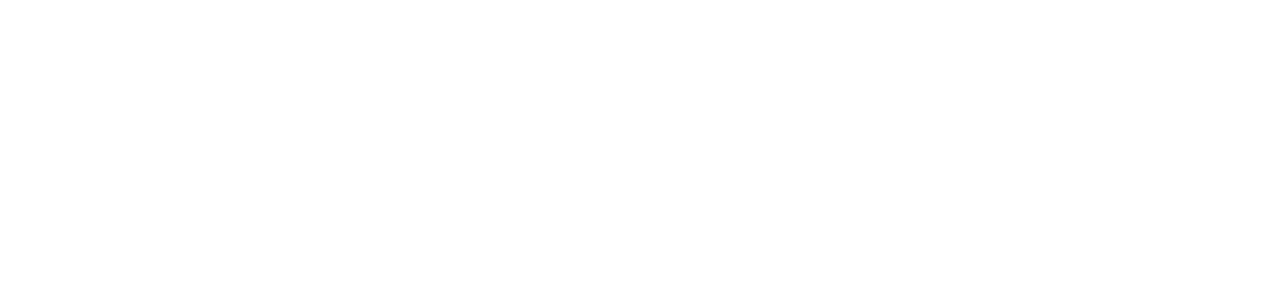
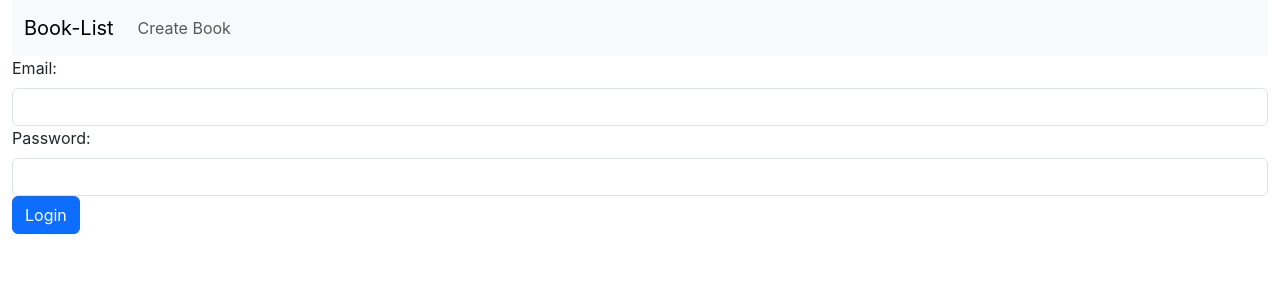
Before and after one commit to alKaras/RestAPI_Book, a React (Create React App) app in the folder client/: page /auth/login in a window 1280 px wide. Before the commit this address had no page. Shown: the top 300 px of the page. Built offline with nearby package versions, Linux system fonts and the light colour scheme; the HTML template or start-up script is replaced by a standard one.

Commit message:
added login component

```diff
--- a/client/src/App.js
+++ b/client/src/App.js
@@ -1,7 +1,8 @@
 import { Routes, Route } from 'react-router-dom'
 import Home from './pages/Home';
-import CreateBookPage from './pages/CreateBookPage.js'
+import CreateBookPage from './pages/createBookPage.js'
 import EditPage from './pages/EditPage.js';
+import Login from './pages/Login/index.js';
 
 function App() {
   return (
@@ -10,6 +11,7 @@
         <Route path='/' element={<Home />} />
         <Route path='/create-book' element={<CreateBookPage />} />
         <Route path='/edit-book/:id' element={<EditPage />} />
+        <Route path='/auth/login' element={<Login />} />
       </Routes>
     </div>
   );
--- /dev/null
+++ b/client/src/pages/Login/index.js
@@ -0,0 +1,58 @@
+import React, { useEffect, useState } from 'react'
+import Header from '../../components/Header';
+import { Form, Button } from 'react-bootstrap';
+import { useNavigate } from 'react-router-dom';
+import axios from '../../axios.js'
+
+export default function Login() {
+    const [user, setUser] = useState({
+        email: '',
+        password: ''
+    })
+    const [isLogged, setIsLogged] = useState(false);
+    const navigate = useNavigate();
+
+    const handleChange = (e) => {
+        const { name, value } = e.target;
+        setUser({
+            ...user,
+            [name]: value,
+        })
+    };
+
+    const onSubmit = async (values) => {
+        const { resp } = await axios.post('/user/auth/login', user);
+        setIsLogged(true);
+        if (resp.datatoken) {
+            window.localStorage.setItem('token', resp.data.token);
+        }
+        console.log(resp.data);
+    }
+
+    // useEffect(() => {
+    //     if (isLogged) {
+    //         navigate('/');
+    //     }
+    // }, [isLogged, navigate])
+
+    return (
+        <>
+            <Header />
+            <Form onSubmit={onSubmit}>
+                <Form.Group controlId="formEmail">
+                    <Form.Label>Email:</Form.Label>
+                    <Form.Control type="email" name="email" value={user.email} onChange={handleChange} />
+                </Form.Group>
+                <Form.Group controlId="formPass">
+                    <Form.Label>Password:</Form.Label>
+                    <Form.Control type="passsword" name="password" value={user.password} onChange={handleChange} />
+                </Form.Group>
+                <Button variant="primary" type="submit">
+                    Login
+                </Button>
+            </Form>
+
+        </>
+
+    )
+}
```
